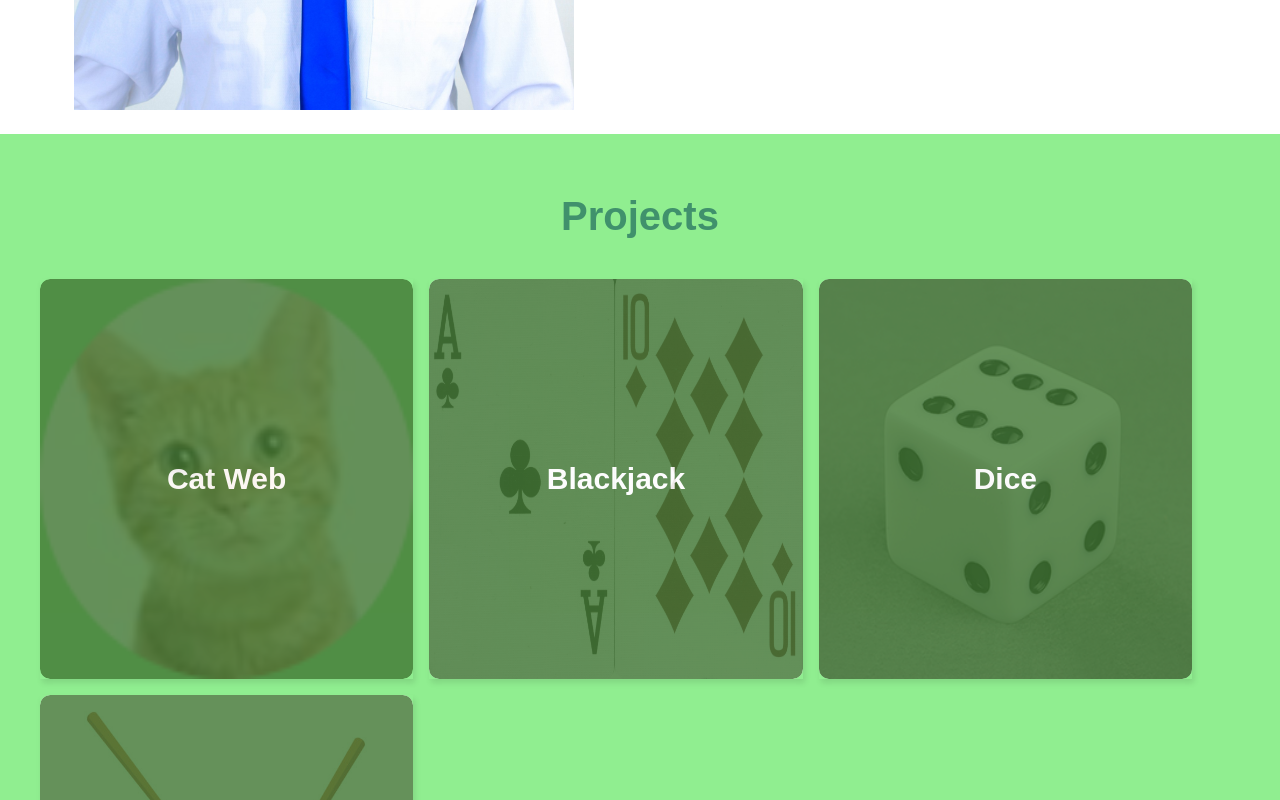
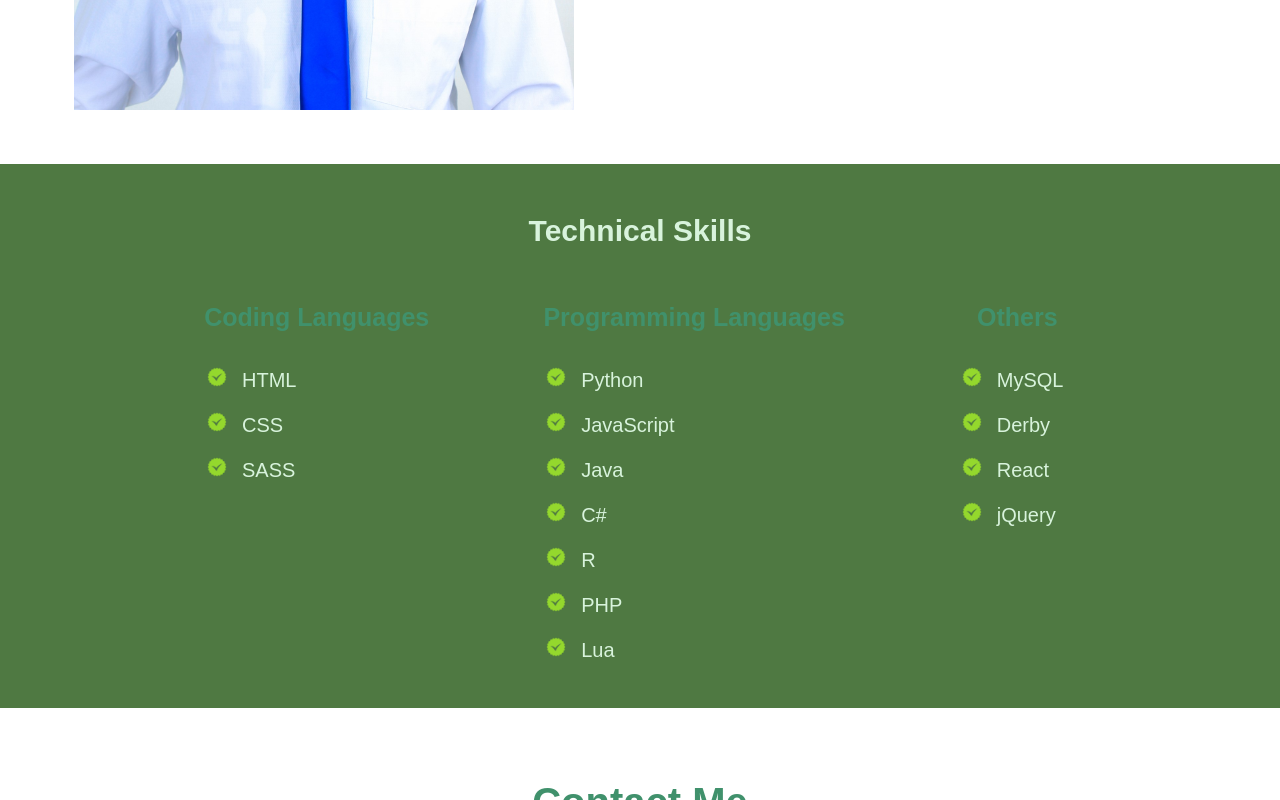
Before and after one commit to ZSedillo/Sedillo-Portfolio, a React (Vite) app: page / in a window 1280 px wide. Shown: the part 1420-2220 px from the top of the page. Built offline with nearby package versions, Linux system fonts and the light colour scheme.

Commit message:
Added tailwind config

```diff
--- a/src/App.jsx
+++ b/src/App.jsx
@@ -17,9 +17,9 @@ function App() {
         <About />
       </section>
 
-      <section id="project">
+      {/* <section id="project">
         <Project />
-      </section>
+      </section> */}
 
       <section id="skill">
         <Skill />
--- a/src/MyWebsiteAbout.jsx
+++ b/src/MyWebsiteAbout.jsx
@@ -146,4 +146,4 @@ function MyWebsiteAbout() {
     );
 }
 
-export default MyWebsiteAbout;
+    export default MyWebsiteAbout;
--- a/src/assets/styles/skill.css
+++ b/src/assets/styles/skill.css
@@ -3,10 +3,16 @@
 https://alvarotrigo.com/blog/progress-bar-css/
 */
 
+.checkMark{
+    padding:0 15px;
+    height:20px;
+    width:20px;
+}
+
 .skill-container{
     background-color: #4F7942;
     font-family: Arial, sans-serif;
-    text-align:center;
+    /* text-align:center; */
 }
 
 .skill-list{
--- a/src/skill.jsx
+++ b/src/skill.jsx
@@ -1,40 +1,40 @@
-import React from 'react'
-import './assets/styles/skill.css'
+import React from 'react';
+import './assets/styles/skill.css';
+import checkMark from './assets/images/check.png';
 
 function Skill(){
     return(
         <div className="skill-container">
-            <p style={{color:"#d8f3dc",fontSize:"40px",fontWeight:"bold",padding:"20px 0 0 0",margin:"0"}}>Skill</p>
-            <p style={{color:"#d8f3dc",fontSize:"30px",fontWeight:"bold"}}>Programming Languages</p>
+            {/* <p style={{color:"#d8f3dc",fontSize:"40px",fontWeight:"bold",padding:"20px 0 0 0",margin:"0"}}>Skill</p> */}
+            <p style={{color:"#d8f3dc",fontSize:"30px",fontWeight:"bold", paddingTop:"50px",textAlign:"center"}}>Technical Skills</p>
             <div className="skill-list">
                 <div className="expert-programming-language">
-                <p style={{color:"#40916c",fontSize:"25px",fontWeight:"bold"}}>Expert</p>
+                <p style={{color:"#40916c",fontSize:"25px",fontWeight:"bold",textAlign:"center"}}>Coding Languages</p>
                     <ul>
-                        <li>HTML</li>
-                        <li>CSS</li>
-                        <li>MYSQL</li>
-                        <li>Derby</li>
-                        <li>Python</li>
+                        <li><span><img src={checkMark} alt="check-mark" className='checkMark'/></span>HTML</li>
+                        <li><span><img src={checkMark} alt="check-mark" className='checkMark'/></span>CSS</li>
+                        <li><span><img src={checkMark} alt="check-mark" className='checkMark'/></span>SASS</li>
                     </ul>
                 </div>
                 <div className="proficient-programming-language">
-                <p style={{color:"#40916c",fontSize:"25px",fontWeight:"bold"}}>Proficient</p>
+                <p style={{color:"#40916c",fontSize:"25px",fontWeight:"bold",textAlign:"center"}}>Programming Languages</p>
                     <ul>
-                        <li>React</li>
-                        <li>JavaScript</li>
-                        <li>Java</li>
-                        <li>C#</li>
-                        <li>R</li>
-                        <li>PHP</li>
-                        <li>Jquery</li>
+                        <li><span><img src={checkMark} alt="check-mark" className='checkMark'/></span>Python</li>
+                        <li><span><img src={checkMark} alt="check-mark" className='checkMark'/></span>JavaScript</li>
+                        <li><span><img src={checkMark} alt="check-mark" className='checkMark'/></span>Java</li>
+                        <li><span><img src={checkMark} alt="check-mark" className='checkMark'/></span>C#</li>
+                        <li><span><img src={checkMark} alt="check-mark" className='checkMark'/></span>R</li>
+                        <li><span><img src={checkMark} alt="check-mark" className='checkMark'/></span>PHP</li>
+                        <li><span><img src={checkMark} alt="check-mark" className='checkMark'/></span>Lua</li>
                     </ul>
                 </div>
                 <div className="novice-programming-language">
-                <p style={{color:"#40916c",fontSize:"25px",fontWeight:"bold"}}>Novice</p>
+                <p style={{color:"#40916c",fontSize:"25px",fontWeight:"bold",textAlign:"center"}}>Others</p>
                     <ul>
-                        <li>ASM</li>
-                        <li>SASS</li>
-                        <li>Lua</li>
+                        <li><span><img src={checkMark} alt="check-mark" className='checkMark'/></span>MySQL</li>
+                        <li><span><img src={checkMark} alt="check-mark" className='checkMark'/></span>Derby</li>
+                        <li><span><img src={checkMark} alt="check-mark" className='checkMark'/></span>React</li>
+                        <li><span><img src={checkMark} alt="check-mark" className='checkMark'/></span>jQuery</li>
                     </ul>
                 </div>
             </div>
```
Also changed, not shown: package.json (+4 -3 lines), tailwind.config.js (added, +8 -0 lines), src/assets/images/check.png (added), 1 other file (tests, documents, lock files or other folders).
